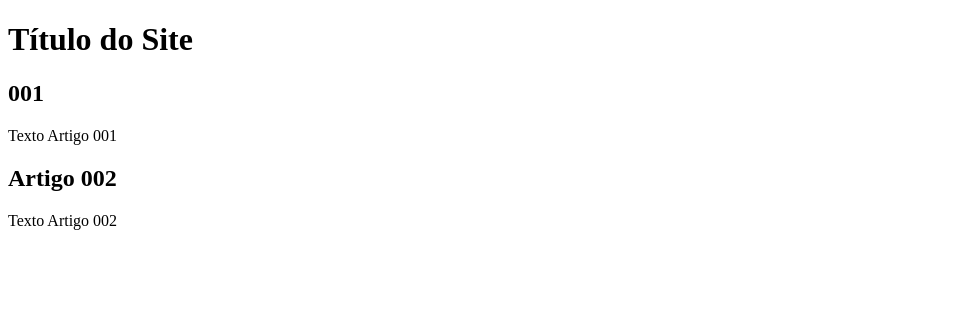
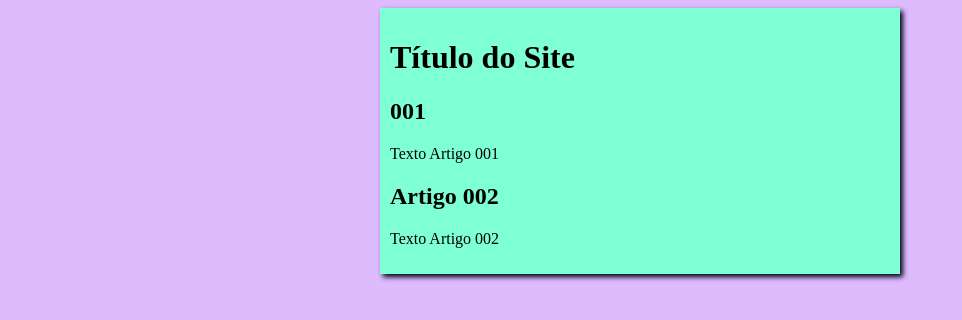
Before and after one commit to Luciano-Gabriel-RR/projeto-site, a plain HTML site: page index.html in a window 1280 px wide. Shown: the whole page, without its empty margins (0-962 px from the left). Drawn offline with Linux system fonts and the light colour scheme.

Commit message:
iniciei o designe

```diff
--- /dev/null
+++ b/estilos/style.css
@@ -0,0 +1,16 @@
+* {
+    font-family: = Arial, Helvetica, sans-serif;
+    font-size: = 16;
+}
+
+body {
+    background-color: rgb(221, 187, 253);
+}
+
+main {
+    background-color:aquamarine;
+    width: 500px;
+    margin: auto;
+    padding: 10px;
+    box-shadow: 3px 3px 5px rgb(0, 0, 22)
+}
--- a/index.html
+++ b/index.html
@@ -4,6 +4,7 @@
     <meta charset="UTF-8">
     <meta name="viewport" content="width=device-width, initial-scale=1.0">
     <title>Título do Site</title>
+    <link rel="stylesheet" href="estilos/style.css">
 </head>
 <body>
    <main>
```
